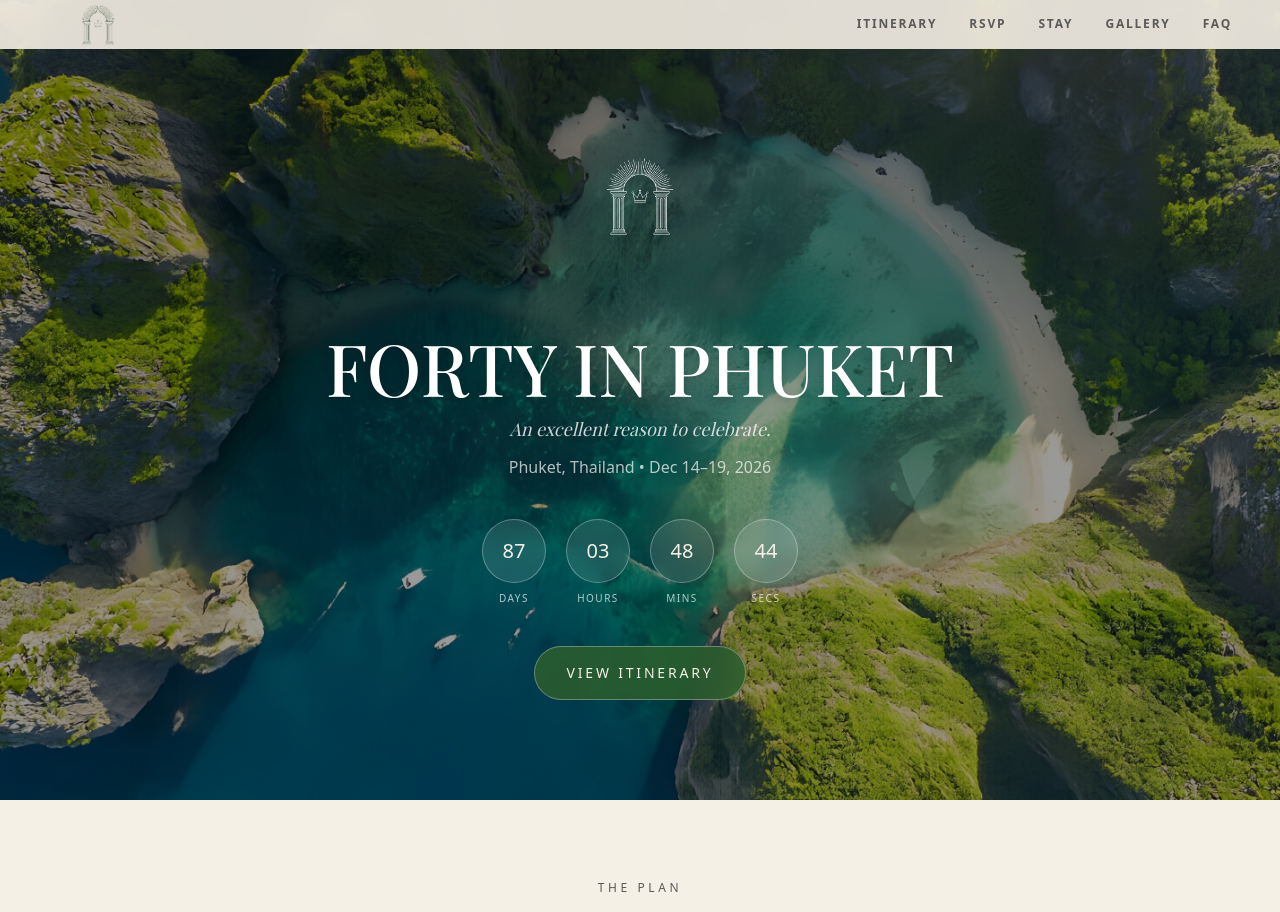
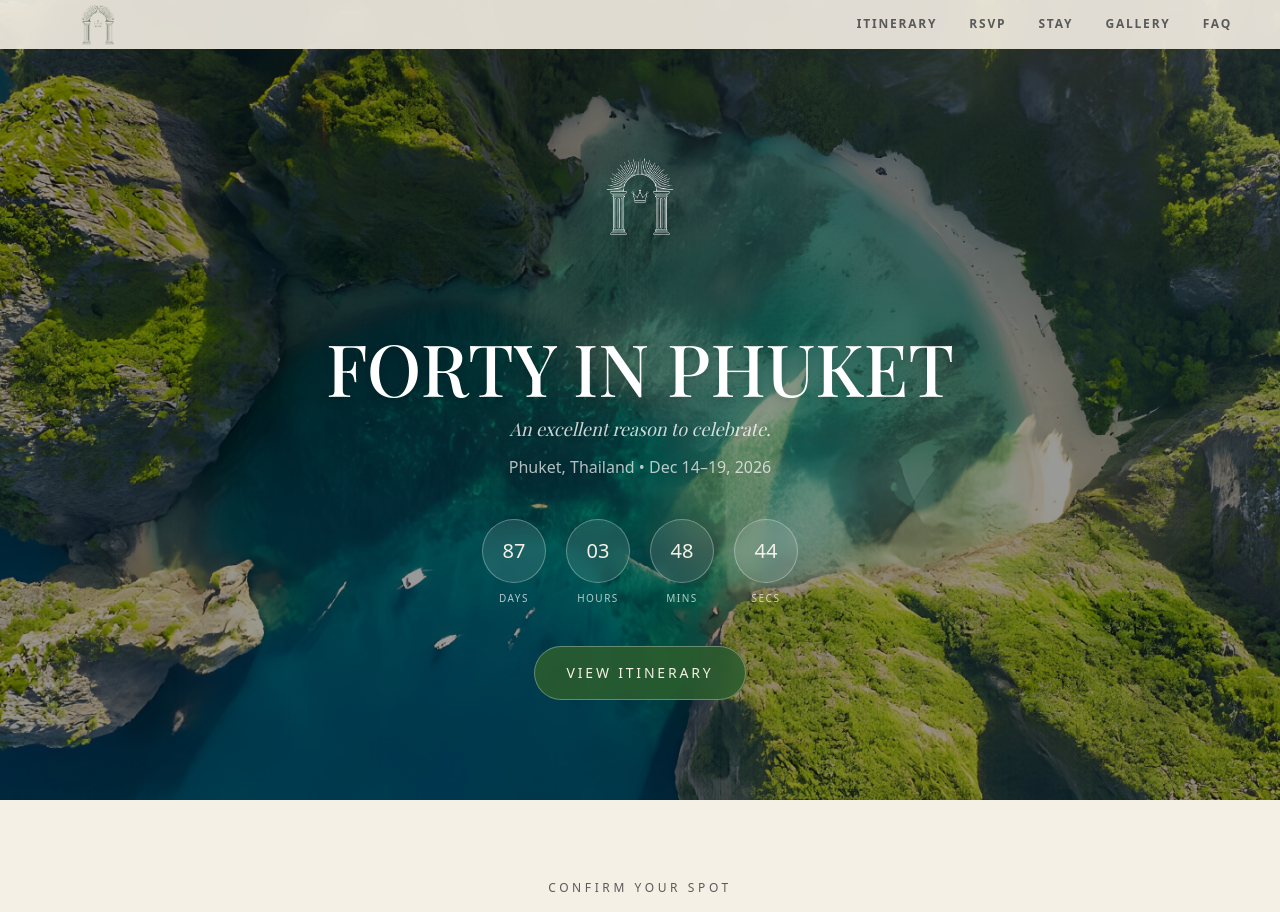
Before and after one commit to nomsou/birthday-phuket, a Next.js app: page / in a window 1280 px wide. Shown: the top 912 px of the page. Built offline with nearby package versions, Linux system fonts and the light colour scheme.

Commit message:
added rsvp section under hero too

```diff
--- a/src/app/page.tsx
+++ b/src/app/page.tsx
@@ -16,6 +16,7 @@ export default function HomePage() {
   return (
     <main>
       <Hero />
+      <RsvpSection />
       <ItinerarySection />
       <RsvpSection />
       <StaySection />
```
